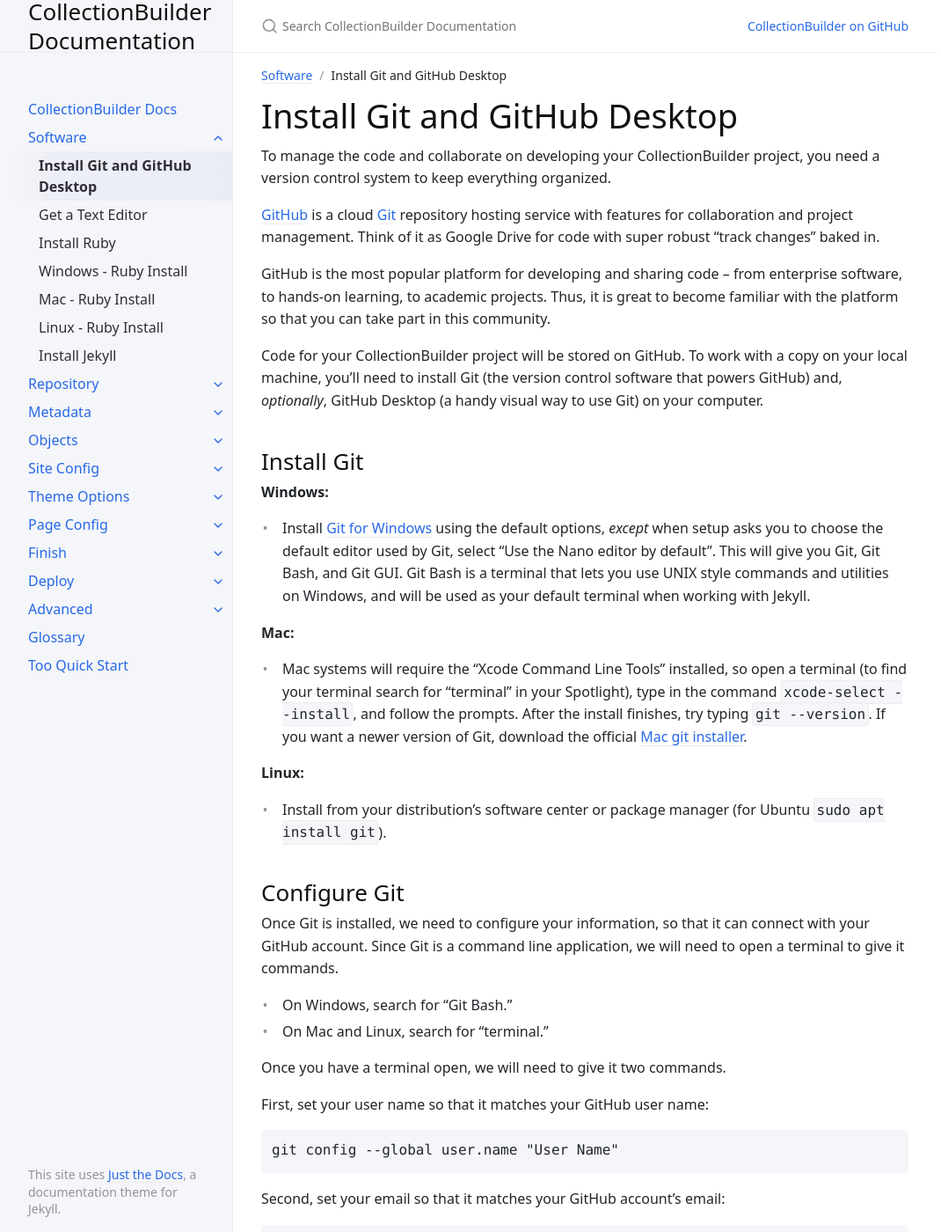
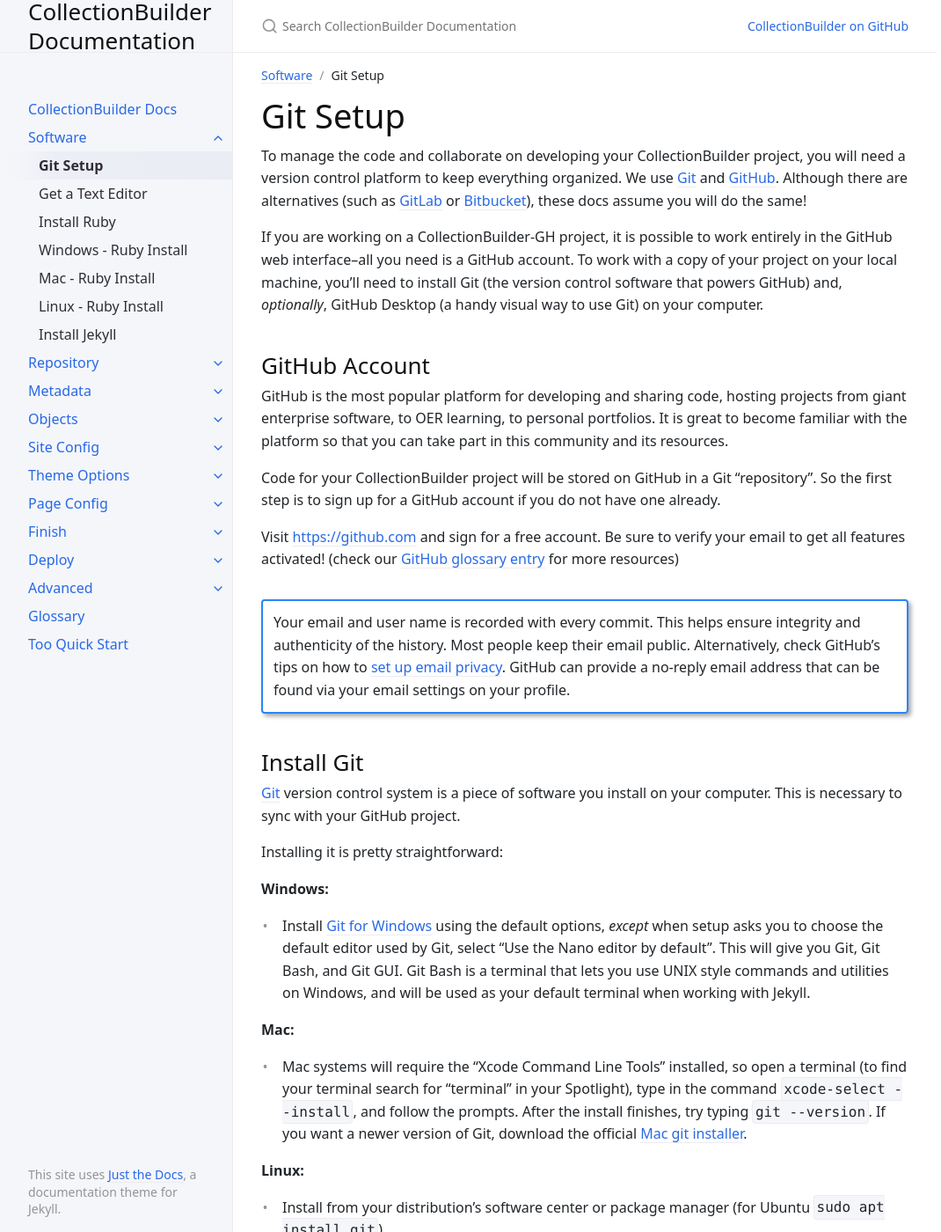
Before and after one commit to CollectionBuilder/cb-docs, a Jekyll site: the page built from docs/software/git.md, in a window 1280 px wide and 1400 px high. Shown: the whole window at 88% size, without its empty margins (107-1177 px from the left). Built offline with Jekyll 4.4.1, drawn with Linux system fonts in a browser that asks for light colours; some of the changed text lies outside the part shown.

Commit message:
add github account info

````diff
--- a/docs/software/git.md
+++ b/docs/software/git.md
@@ -1,23 +1,43 @@
 ---
-title: Install Git and GitHub Desktop
+title: Git Setup
 parent: Software
 nav_order: 1
 ---
 
-# Install Git and GitHub Desktop
+# Git Setup
 
-To manage the code and collaborate on developing your CollectionBuilder project, you need a version control system to keep everything organized.
+To manage the code and collaborate on developing your CollectionBuilder project, you will need a version control platform to keep everything organized.
+We use [Git]({{ '/glossary/#git' | relative_url }}) and [GitHub]({{ '/glossary/#github' | relative_url }}).
+Although there are alternatives (such as [GitLab](https://about.gitlab.com/) or [Bitbucket](https://bitbucket.org/product)), these docs assume you will do the same!
 
-[GitHub](https://github.com/){:target="_blank" rel="noopener"} is a cloud [Git](https://git-scm.com/){:target="_blank" rel="noopener"} repository hosting service with features for collaboration and project management.
-Think of it as Google Drive for code with super robust "track changes" baked in.
+If you are working on a CollectionBuilder-GH project, it is possible to work entirely in the GitHub web interface--all you need is a GitHub account.
+To work with a copy of your project on your local machine, you'll need to install Git (the version control software that powers GitHub) and, *optionally*, GitHub Desktop (a handy visual way to use Git) on your computer.
 
-GitHub is the most popular platform for developing and sharing code -- from enterprise software, to hands-on learning, to academic projects.
-Thus, it is great to become familiar with the platform so that you can take part in this community.
+## GitHub Account
 
-Code for your CollectionBuilder project will be stored on GitHub.
-To work with a copy on your local machine, you'll need to install Git (the version control software that powers GitHub) and, *optionally*, GitHub Desktop (a handy visual way to use Git) on your computer.
+GitHub is the most popular platform for developing and sharing code, hosting projects from giant enterprise software, to OER learning, to personal portfolios.
+It is great to become familiar with the platform so that you can take part in this community and its resources.
+
+Code for your CollectionBuilder project will be stored on GitHub in a Git "repository".
+So the first step is to sign up for a GitHub account if you do not have one already.
+
+Visit <https://github.com> and sign for a free account.
+Be sure to verify your email to get all features activated!
+(check our [GitHub glossary entry]({{ '/glossary/#github' | relative_url }}) for more resources)
+
+{:.alert .alert-blue}
+Your email and user name is recorded with every commit.
+This helps ensure integrity and authenticity of the history.
+Most people keep their email public.
+Alternatively, check GitHub's tips on how to [set up email privacy](https://help.github.com/en/github/setting-up-and-managing-your-github-user-account/setting-your-commit-email-address#about-commit-email-addresses){:target="_blank" rel="noopener"}.
+GitHub can provide a no-reply email address that can be found via your email settings on your profile.
 
 ## Install Git
+
+[Git]({{ '/glossary/#git' | relative_url }}) version control system is a piece of software you install on your computer.
+This is necessary to sync with your GitHub project.
+
+Installing it is pretty straightforward:
 
 **Windows:**
 
@@ -62,13 +82,6 @@ For ease of use, we generally suggest using Nano editor:
 git config --global core.editor "nano -w"
 ```
 
-{:.alert .alert-blue}
-Your email and user name is recorded with every commit.
-This helps ensure integrity and authenticity of the history.
-Most people keep their email public.
-However, if you are concerned about privacy, check GitHub's tips on how to [set up your email](https://help.github.com/en/github/setting-up-and-managing-your-github-user-account/setting-your-commit-email-address#about-commit-email-addresses){:target="_blank" rel="noopener"}.
-GitHub can provide a no-reply email address that can be found via your email settings on your profile.
-
 ## Install GitHub Desktop
 
 If you are new to using Git and GitHub, we also recommend you install [GitHub Desktop](https://desktop.github.com/){:target="_blank" rel="noopener"} using the default options.
--- a/docs/software/index.md
+++ b/docs/software/index.md
@@ -6,11 +6,14 @@ nav_order: 1
 
 # Software for Working with CollectionBuilder
 
-{:.alert .alert-yellow}
-**GH users:** No software needs to be installed to work with CollectionBuilder-GH. All actions and edits can be accomplished through the web interface on GitHub.com. However, some GH users might enjoy working with the tool on their local desktop using a text editor and GitHub Desktop. In that case, follow the instructions below to install the required software.
+{:.alert .alert-blue}
+**GH users:** No software needs to be installed to work with CollectionBuilder-GH.
+All actions and edits can be completed via GitHub's website making it easy to get started--you will just need a [GitHub account](https://github.com/).
+However, some GH users might enjoy working with the tool on their local desktop using a text editor.
+In that case, follow the instructions below to install the required software.
 
 To get started editing code, managing your project, and building websites with CollectionBuilder on your computer you will need:
-a text editor, git (version control system), Ruby (programming language), and Jekyll (static web site generator).
+a text editor, Git (version control system), Ruby (programming language), and Jekyll (static web site generator).
 
 Installing software on your computer can be the biggest hurdle to getting started with CollectionBuilder.
 Our advice is to stick with it. Having your local "development environment" for a Jekyll-based project set up will be rewarding, allowing you to edit code and see how the website changes right on your laptop.
````
Also changed, not shown: _glossary/github.md (+6 -0 lines).
